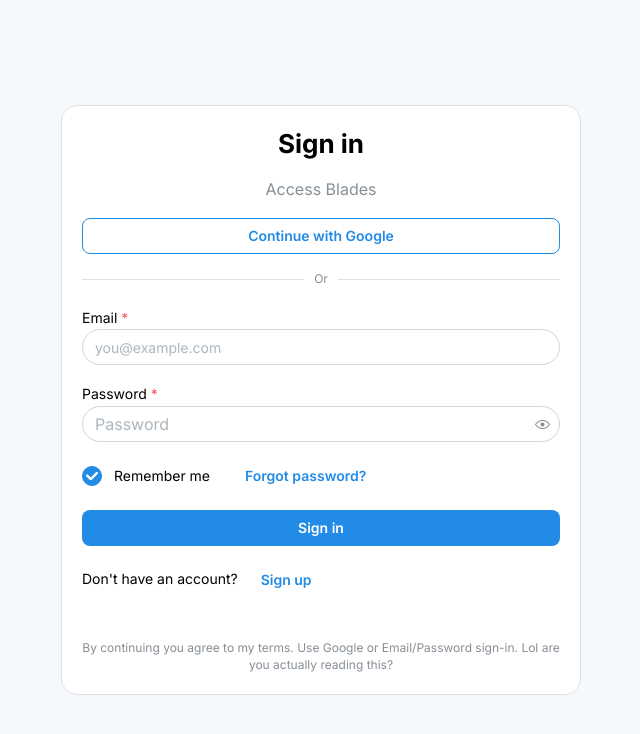
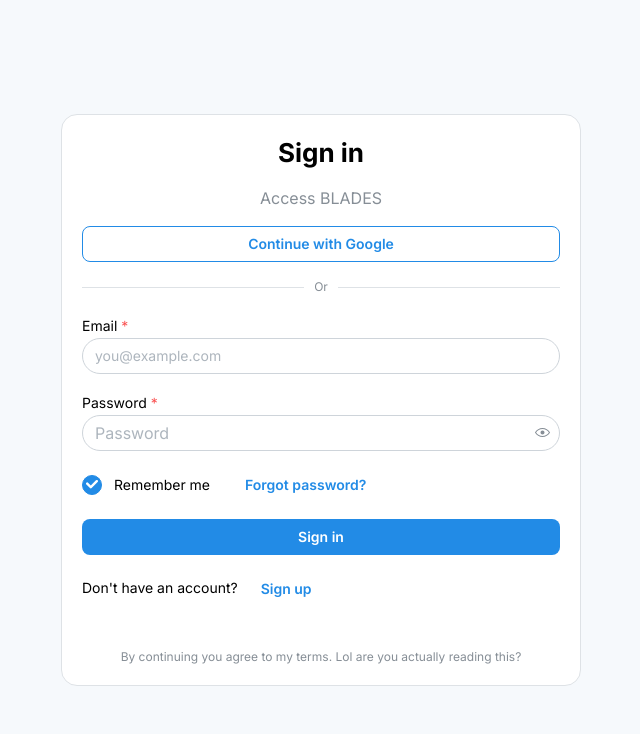
Before and after one commit to NoahFontaine/blades-app, a React (Vite) app: page /signin in a window 1280 px wide. Shown: the top 734 px of the page, without its empty margins (319-959 px from the left). Built offline with nearby package versions, Linux system fonts and the light colour scheme; no server answers.

Commit message:
small syntax changes

```diff
--- a/index.html
+++ b/index.html
@@ -3,7 +3,7 @@
   <head>
     <meta charset="UTF-8" />
     <meta name="viewport" content="width=device-width, initial-scale=1.0" />
-    <title>Rowing Team Tracker 🚣</title>
+    <title>PCBC Blades 🚣</title>
     <!-- Add Inter font (optional but makes it look nicer) -->
     <link href="https://fonts.googleapis.com/css2?family=Inter:wght@400;600;700&display=swap" rel="stylesheet">
   </head>
--- a/src/pages/SignOn.jsx
+++ b/src/pages/SignOn.jsx
@@ -118,7 +118,7 @@
             {mode === "reset" && "Reset password"}{" "}
           </Title>{" "}
           <Text align="center" color="dimmed">
-            Access Blades
+            Access BLADES
           </Text>
           {notice && (
             <Notification
@@ -234,8 +234,7 @@
           </form>
           <Space h="xs" />
           <Text size="xs" color="dimmed" align="center">
-            By continuing you agree to my terms. Use Google or Email/Password
-            sign-in. Lol are you actually reading this?
+            By continuing you agree to my terms. Lol are you actually reading this?
           </Text>
         </Stack>
       </Paper>
```
